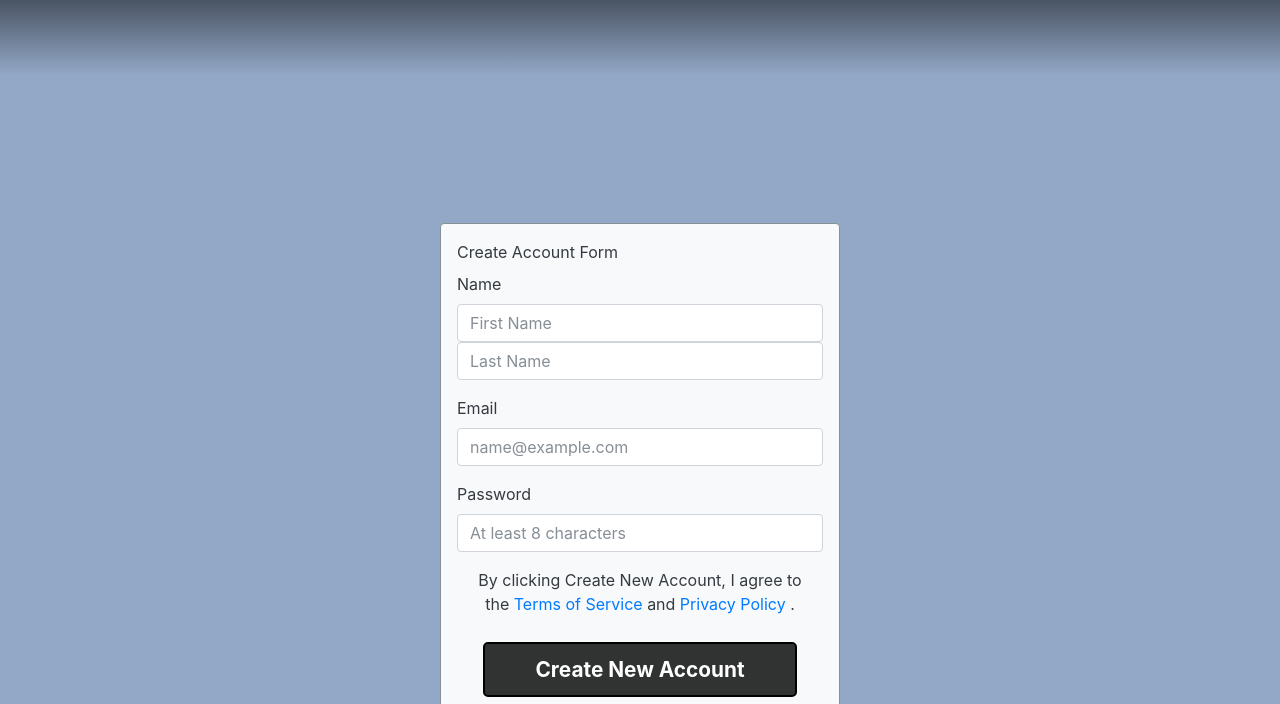
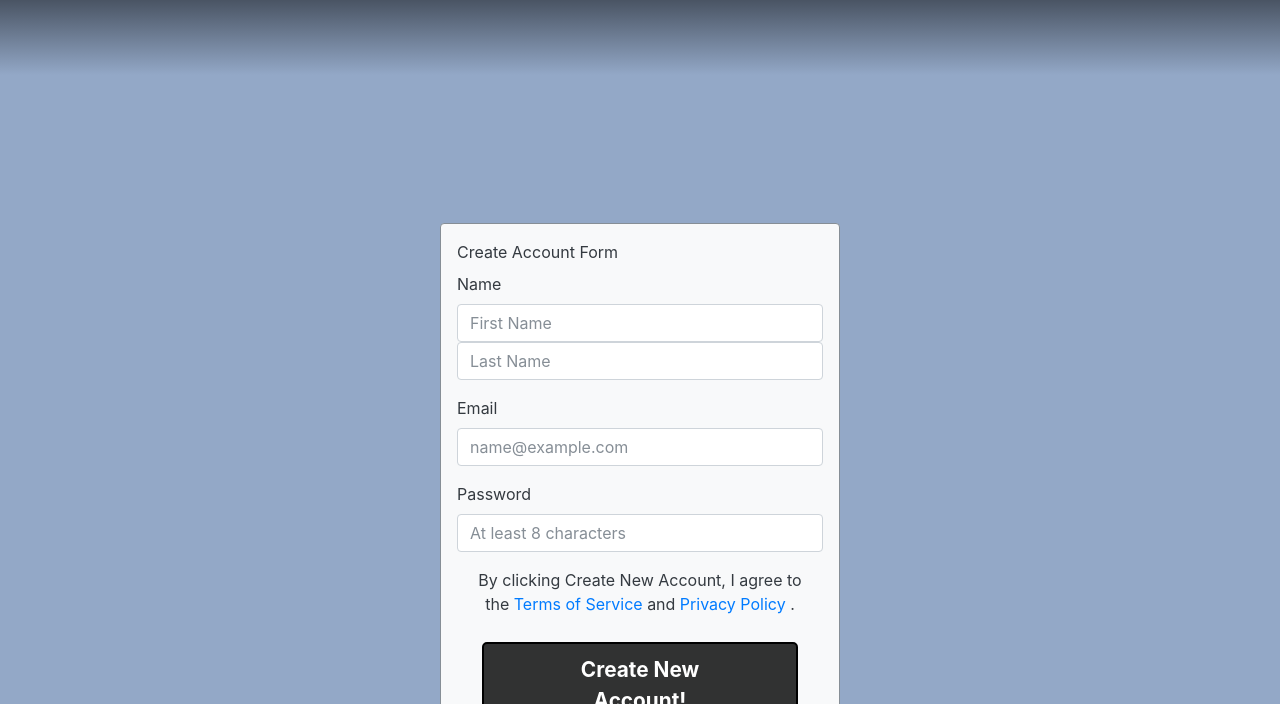
Before and after one commit to sabentso/PPM-Public, a plain HTML site: page Signup.html in a window 1280 px wide. Shown: the part 75-779 px from the top of the page. Drawn offline with nearby package versions, Linux system fonts and the light colour scheme.

Commit message:
signup update

```diff
--- a/Signup.html
+++ b/Signup.html
@@ -80,7 +80,7 @@
                             <a href="C:\Users\scott\Desktop\IPIX\Income Property Management\privacy.html">Privacy Policy</a>
                             .
                             </p>
-                            <button type="submit" class="btn home-btn">Create New Account</button>
+                            <button type="submit" class="home-btn">Create New Account!</button>
 
                             <p>
                                 Already Registered an Account?
--- a/styles/signup_style.css
+++ b/styles/signup_style.css
@@ -5,8 +5,6 @@
 
 .new-account{
     background-color: rgb(147, 168, 199);
-
-
 
 }
 .create-account{
```
